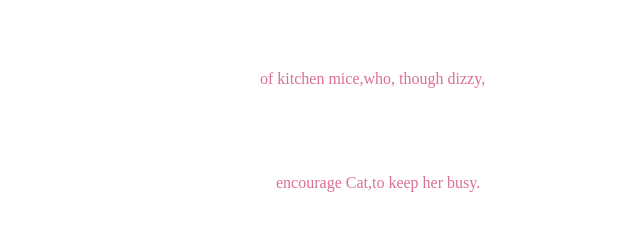
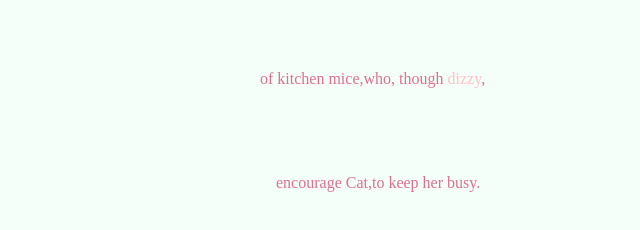
Before and after one commit to Nozomiiiiii/LANLANLU, a plain HTML site: page Project1/level3/index.html in a window 1280 px wide. Shown: the part 912-1142 px from the top of the page, 388-1028 px from the left. Drawn offline with Linux system fonts and the light colour scheme.

Commit message:
22223333

```diff
--- a/Project1/level3/index.html
+++ b/Project1/level3/index.html
@@ -3,7 +3,9 @@
 <body>
   <head>
 <style>
-
+  body{
+    background-color:MintCream;
+  }
 h1{
   text-align:center;
   color:wheat;
@@ -49,7 +51,7 @@ a:hover{
       <br><br><br>
    	 <p>&nbsp;&nbsp;&nbsp;&nbsp;&nbsp;&nbsp;&nbsp;&nbsp;&nbsp;&nbsp;&nbsp;&nbsp;&nbsp;&nbsp;&nbsp;&nbsp;&nbsp;&nbsp;&nbsp;&nbsp;&nbsp;&nbsp;&nbsp;&nbsp;&nbsp;&nbsp;&nbsp;&nbsp;&nbsp;&nbsp;&nbsp;then some saults to wild applause</p>
       <br><br><br>
-   	 <p>&nbsp;&nbsp;&nbsp;&nbsp;&nbsp;&nbsp;&nbsp;&nbsp;&nbsp;&nbsp;&nbsp;&nbsp;&nbsp;&nbsp;&nbsp;&nbsp;&nbsp;&nbsp;&nbsp;&nbsp;&nbsp;&nbsp;&nbsp;&nbsp;&nbsp;&nbsp;&nbsp;&nbsp;&nbsp;&nbsp;&nbsp;&nbsp;&nbsp;&nbsp;&nbsp;of kitchen mice,who, though dizzy,</p>
+   	 <p>&nbsp;&nbsp;&nbsp;&nbsp;&nbsp;&nbsp;&nbsp;&nbsp;&nbsp;&nbsp;&nbsp;&nbsp;&nbsp;&nbsp;&nbsp;&nbsp;&nbsp;&nbsp;&nbsp;&nbsp;&nbsp;&nbsp;&nbsp;&nbsp;&nbsp;&nbsp;&nbsp;&nbsp;&nbsp;&nbsp;&nbsp;&nbsp;&nbsp;&nbsp;&nbsp;of kitchen mice,who, though <a href="http://nozomiiiiii.github.io/LANLANLU/">dizzy</a>,</p>
       <br><br><br>
    <div>
    	 <p>&nbsp;&nbsp;&nbsp;&nbsp;&nbsp;&nbsp;&nbsp;&nbsp;&nbsp;&nbsp;&nbsp;&nbsp;&nbsp;&nbsp;&nbsp;&nbsp;&nbsp;&nbsp;&nbsp;&nbsp;&nbsp;&nbsp;&nbsp;&nbsp;&nbsp;&nbsp;&nbsp;&nbsp;&nbsp;&nbsp;&nbsp;&nbsp;&nbsp;&nbsp;&nbsp;&nbsp;&nbsp;&nbsp;&nbsp;encourage <a name="one">Cat</a>,to keep her busy.</p>
```
